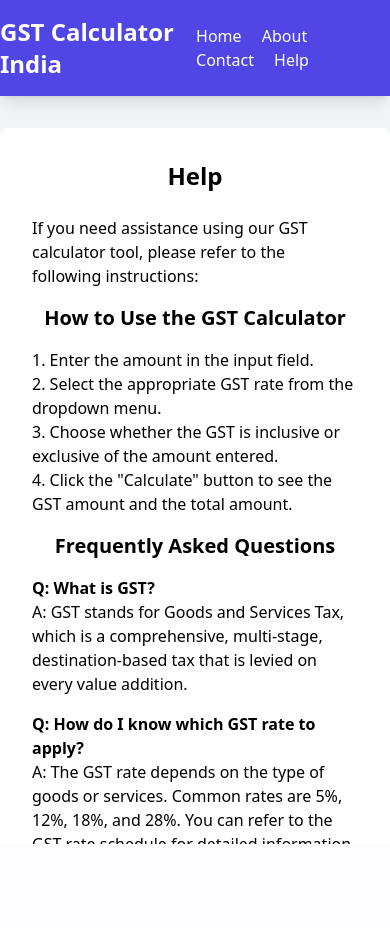
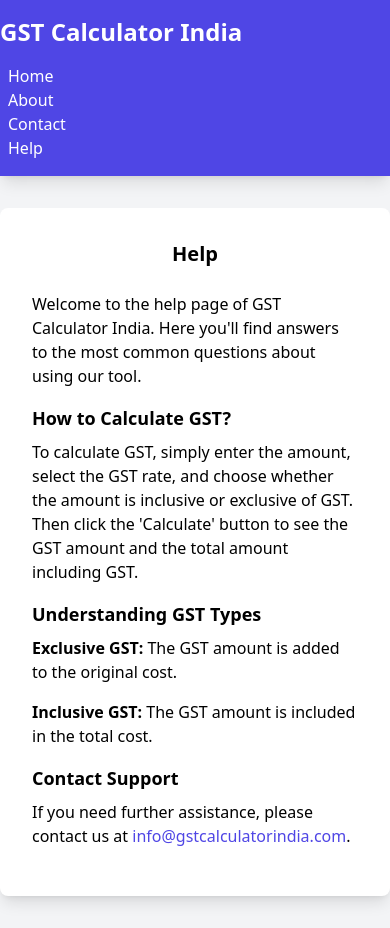
Before and after one commit to prathameshshirole/gst-calculator, a Flask app: page /help in a window 390 px wide. Before the commit the page ends 844 px from the top, so only its background shows below. Run offline with Flask 3, Linux system fonts and the light colour scheme; some libraries are stand-ins or nearby versions.

Commit message:
Enhanced content and responsiveness, added contact and help pages

```diff
--- a/templates/help.html
+++ b/templates/help.html
@@ -6,51 +6,31 @@
     <title>Help - GST Calculator India</title>
     <link rel="icon" type="image/x-icon" href="{{ url_for('static', filename='favicon.ico') }}">
     <script src="https://cdn.tailwindcss.com"></script>
-    <style>
-        body, html {
-            margin: 0;
-            padding: 0;
-            height: 100%;
-            overflow-x: hidden;
-        }
-        .header {
-            padding: 0.5rem 0; /* Reduce padding to minimize white space */
-        }
-        .content {
-            flex: 1 0 auto; /* Ensure content takes remaining space */
-            display: flex;
-            flex-direction: column;
-            align-items: center;
-            justify-content: center;
-        }
-    </style>
 </head>
-<body class="bg-gray-100 flex flex-col min-h-screen">
+<body class="bg-gray-100 flex flex-col items-center justify-center min-h-screen">
     <header class="w-full bg-indigo-600 text-white py-4 shadow-lg">
-        <div class="container mx-auto flex justify-between items-center">
+        <div class="container mx-auto flex justify-between items-center flex-wrap">
             <h1 class="text-2xl font-bold">GST Calculator India</h1>
-            <nav>
-                <a href="/" class="mx-2 hover:underline">Home</a>
-                <a href="/about" class="mx-2 hover:underline">About</a>
-                <a href="/contact" class="mx-2 hover:underline">Contact</a>
-                <a href="/help" class="mx-2 hover:underline">Help</a>
+            <nav class="w-full sm:w-auto">
+                <ul class="flex flex-col sm:flex-row sm:space-x-4 mt-4 sm:mt-0">
+                    <li><a href="/" class="mx-2 hover:underline">Home</a></li>
+                    <li><a href="/about" class="mx-2 hover:underline">About</a></li>
+                    <li><a href="/contact" class="mx-2 hover:underline">Contact</a></li>
+                    <li><a href="/help" class="mx-2 hover:underline">Help</a></li>
+                </ul>
             </nav>
         </div>
     </header>
-    <main class="container max-w-4xl mx-auto bg-white p-8 rounded-lg shadow-lg my-8 content">
-        <h2 class="text-2xl font-bold text-center mb-6">Help</h2>
-        <p class="mb-4">If you need assistance using our GST calculator tool, please refer to the following instructions:</p>
-        <h3 class="text-xl font-bold mb-4">How to Use the GST Calculator</h3>
-        <ol class="list-decimal list-inside mb-4">
-            <li>Enter the amount in the input field.</li>
-            <li>Select the appropriate GST rate from the dropdown menu.</li>
-            <li>Choose whether the GST is inclusive or exclusive of the amount entered.</li>
-            <li>Click the "Calculate" button to see the GST amount and the total amount.</li>
-        </ol>
-        <h3 class="text-xl font-bold mb-4">Frequently Asked Questions</h3>
-        <p class="mb-4"><strong>Q: What is GST?</strong><br>A: GST stands for Goods and Services Tax, which is a comprehensive, multi-stage, destination-based tax that is levied on every value addition.</p>
-        <p class="mb-4"><strong>Q: How do I know which GST rate to apply?</strong><br>A: The GST rate depends on the type of goods or services. Common rates are 5%, 12%, 18%, and 28%. You can refer to the GST rate schedule for detailed information.</p>
-        <p class="mb-4"><strong>Q: Can I use this calculator for both inclusive and exclusive GST?</strong><br>A: Yes, our calculator supports both inclusive and exclusive GST calculations. Simply choose the appropriate option when entering your amount.</p>
+    <main class="container max-w-lg mx-auto bg-white p-8 rounded-lg shadow-lg my-8">
+        <h2 class="text-xl font-bold text-center mb-6">Help</h2>
+        <p class="mb-4">Welcome to the help page of GST Calculator India. Here you'll find answers to the most common questions about using our tool.</p>
+        <h3 class="text-lg font-bold mb-2">How to Calculate GST?</h3>
+        <p class="mb-4">To calculate GST, simply enter the amount, select the GST rate, and choose whether the amount is inclusive or exclusive of GST. Then click the 'Calculate' button to see the GST amount and the total amount including GST.</p>
+        <h3 class="text-lg font-bold mb-2">Understanding GST Types</h3>
+        <p class="mb-4"><strong>Exclusive GST:</strong> The GST amount is added to the original cost.</p>
+        <p class="mb-4"><strong>Inclusive GST:</strong> The GST amount is included in the total cost.</p>
+        <h3 class="text-lg font-bold mb-2">Contact Support</h3>
+        <p class="mb-4">If you need further assistance, please contact us at <a href="mailto:info@gstcalculatorindia.com" class="text-indigo-600 hover:underline">info@gstcalculatorindia.com</a>.</p>
     </main>
 </body>
 </html>
```
Also changed, not shown: templates/about.html (+8 -6 lines), templates/contact.html (+29 -30 lines), templates/index.html (+9 -7 lines).
